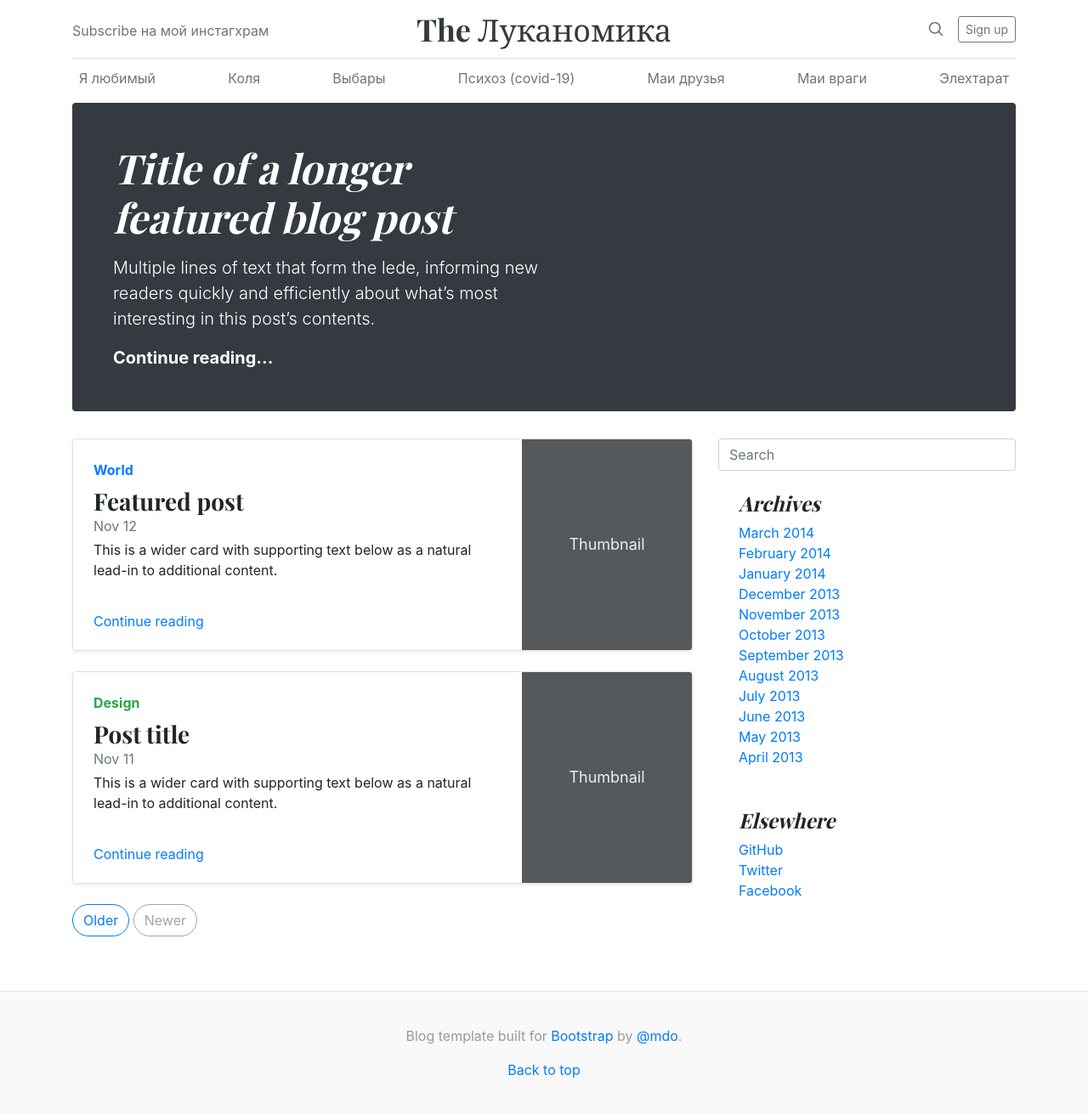
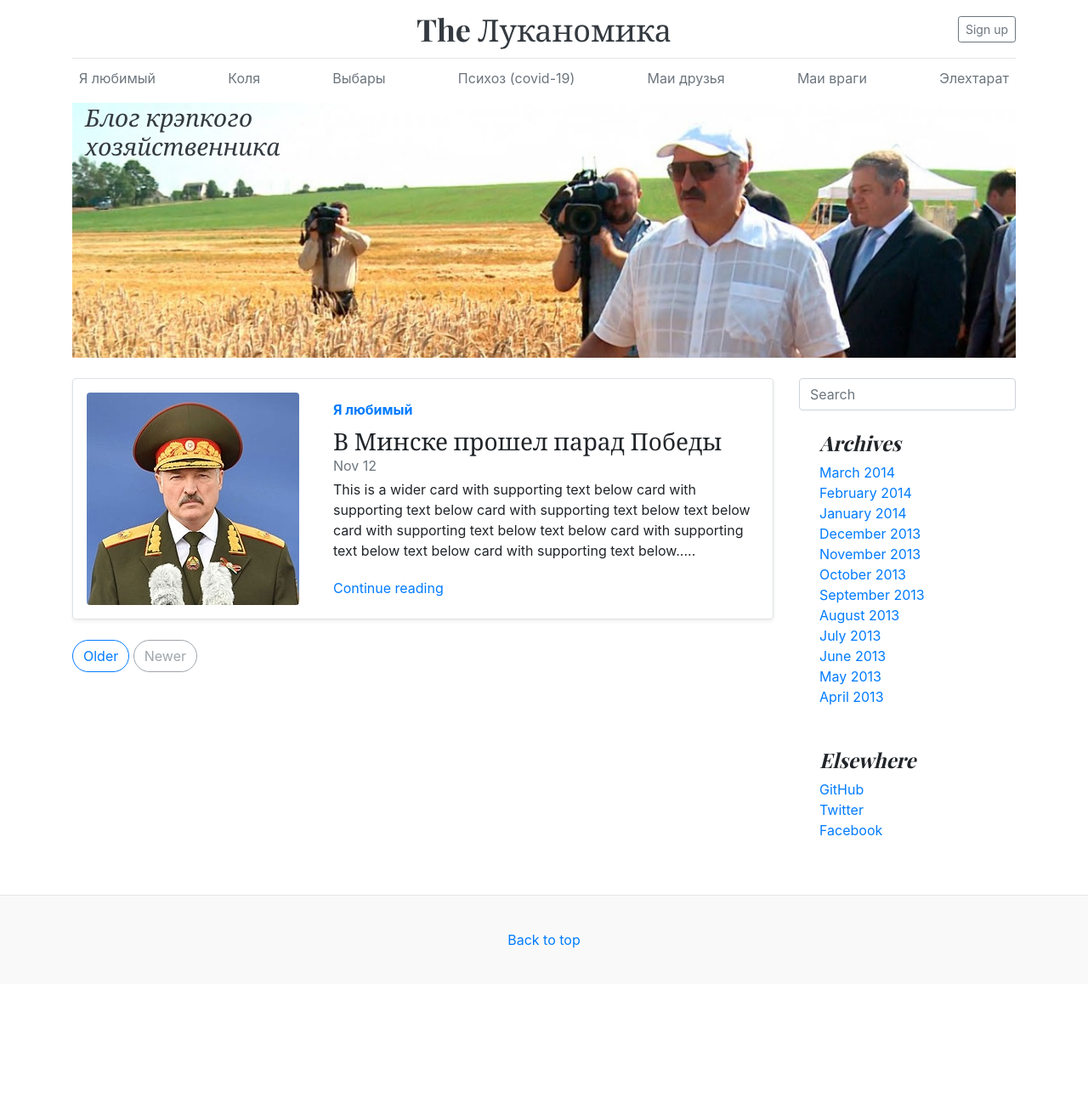
Before and after one commit to pavelhabrusevich/blog, a PHP site: page / in a window 1280 px wide. Shown: the whole page at 85% size. After the commit the page ends 1116 px from the top, so only its background shows below. Run offline with PHP 8.4, Linux system fonts and the light colour scheme.

Commit message:
Home page is edited. Post page is created

```diff
--- /dev/null
+++ b/css/main.css
@@ -0,0 +1,15 @@
+.masthead {
+    width: 100%;
+    min-height: 300px;
+    background-image: url("../img/lukabanner.jpg");
+    background-size: cover;
+    background-position: top;
+    background-repeat: no-repeat;
+    color: #343a40;
+}
+
+.input-group.md-form.form-sm.form-1 input{
+    border: 1px solid #bdbdbd;
+    border-top-right-radius: 0.25rem;
+    border-bottom-right-radius: 0.25rem;
+}
--- a/index.php
+++ b/index.php
@@ -7,29 +7,27 @@
     <meta name="viewport" content="width=device-width, initial-scale=1, shrink-to-fit=no">
     <link rel="stylesheet" href="bootstrap/css/bootstrap.min.css">
     <link rel="stylesheet" href="bootstrap/css/blog.css">
+    <link rel="stylesheet" href="css/main.css">
     <link rel="stylesheet" href="https://fonts.googleapis.com/css?family=Playfair+Display:700,900">
 </head>
 
 <body>
+<div class="container">
 
-<div class="container">
+    <!--шапка-->
     <header class="blog-header py-3">
         <div class="row flex-nowrap justify-content-between align-items-center">
-            <div class="col-4 pt-1">
-                <a class="text-muted" href="https://www.instagram.com/lukoshenko_aleksandr/" target="_blank">Subscribe на мой инстагхрам</a>
-            </div>
-            <div class="col-4 text-center">
+            <div class="col-6 offset-3 text-center">
                 <a class="blog-header-logo text-dark" href="#">The Луканомика</a>
             </div>
-            <div class="col-4 d-flex justify-content-end align-items-center">
-                <a class="text-muted" href="#" aria-label="Search">
-                <svg xmlns="http://www.w3.org/2000/svg" width="20" height="20" fill="none" stroke="currentColor" stroke-linecap="round" stroke-linejoin="round" stroke-width="2" class="mx-3" role="img" viewBox="0 0 24 24" focusable="false"><title>Search</title><circle cx="10.5" cy="10.5" r="7.5"/><path d="M21 21l-5.2-5.2"/></svg>
-                </a>
+            <div class="col-2 offset-1 d-flex justify-content-end align-items-center">
                 <a class="btn btn-sm btn-outline-secondary" href="#">Sign up</a>
             </div>
         </div>
     </header>
+    <!--шапка-->
 
+    <!--категории-->
     <div class="nav-scroller py-1 mb-2">
         <nav class="nav d-flex justify-content-between">
             <a class="p-2 text-muted" href="#">Я любимый</a>
@@ -42,38 +40,28 @@
         </nav>
     </div>
 
-    <div class="jumbotron p-4 p-md-5 text-white rounded bg-dark">
-        <div class="col-md-6 px-0">
-            <h1 class="display-4 font-italic">Title of a longer featured blog post</h1>
-            <p class="lead my-3">Multiple lines of text that form the lede, informing new readers quickly and efficiently about what’s most interesting in this post’s contents.</p>
-            <p class="lead mb-0"><a href="#" class="text-white font-weight-bold">Continue reading...</a></p>
+    <!--банер-->
+    <div class="masthead">
+        <div class="col-md-4 px-20">
+            <h3 class="display-5 font-italic">Блог крэпкого хозяйственника</h3>
         </div>
     </div>
+    <!--банер-->
 
-    <div class="row">
-        <div class="col-md-8">
-            <div class="row no-gutters border rounded overflow-hidden flex-md-row mb-4 shadow-sm h-md-250 position-relative">
+    <div class="row py-4">
+        <!--посты-->
+        <div class="col-md-9">
+            <div class="row no-gutters border rounded overflow-hidden flex-md-row mb-4 shadow-sm h-md-260 position-relative">
+                <div class="col-auto d-none d-lg-block">
+                    <img src="img/i-am-lovely.jpg" class="rounded float-left m-3" alt="i-am-lovely" width="250" height="250">
+                </div>
                 <div class="col p-4 d-flex flex-column position-static">
-                    <strong class="d-inline-block mb-2 text-primary">World</strong>
-                    <h3 class="mb-0">Featured post</h3>
+                    <strong class="d-inline-block mb-2 text-primary">Я любимый</strong>
+                    <h3 class="mb-0">В Минске прошел парад Победы</h3>
                     <div class="mb-1 text-muted">Nov 12</div>
-                    <p class="card-text mb-auto">This is a wider card with supporting text below as a natural lead-in to additional content.</p>
+                    <p class="card-text mb-auto">This is a wider card with supporting text below card with supporting text below card with supporting text below
+                        text below card with supporting text below text below card with supporting text below text below card with supporting text below.....</p>
                     <a href="#" class="stretched-link">Continue reading</a>
-                </div>
-                <div class="col-auto d-none d-lg-block">
-                    <svg class="bd-placeholder-img" width="200" height="250" xmlns="http://www.w3.org/2000/svg" preserveAspectRatio="xMidYMid slice" focusable="false" role="img" aria-label="Placeholder: Thumbnail"><title>Placeholder</title><rect width="100%" height="100%" fill="#55595c"/><text x="50%" y="50%" fill="#eceeef" dy=".3em">Thumbnail</text></svg>
-                </div>
-            </div>
-            <div class="row no-gutters border rounded overflow-hidden flex-md-row mb-4 shadow-sm h-md-250 position-relative">
-                <div class="col p-4 d-flex flex-column position-static">
-                    <strong class="d-inline-block mb-2 text-success">Design</strong>
-                    <h3 class="mb-0">Post title</h3>
-                        <div class="mb-1 text-muted">Nov 11</div>
-                    <p class="mb-auto">This is a wider card with supporting text below as a natural lead-in to additional content.</p>
-                    <a href="#" class="stretched-link">Continue reading</a>
-                </div>
-                <div class="col-auto d-none d-lg-block">
-                    <svg class="bd-placeholder-img" width="200" height="250" xmlns="http://www.w3.org/2000/svg" preserveAspectRatio="xMidYMid slice" focusable="false" role="img" aria-label="Placeholder: Thumbnail"><title>Placeholder</title><rect width="100%" height="100%" fill="#55595c"/><text x="50%" y="50%" fill="#eceeef" dy=".3em">Thumbnail</text></svg>
                 </div>
             </div>
             <nav class="blog-pagination">
@@ -81,9 +69,12 @@
                 <a class="btn btn-outline-secondary disabled" href="#" tabindex="-1" aria-disabled="true">Newer</a>
             </nav>
         </div>
-        <div class="col-md-4 blog-sidebar">
+        <!--посты-->
+
+        <!--sidebar-->
+        <div class="col-md-3 blog-sidebar">
             <aside>
-              <!-- Search form -->
+                <!-- Search form -->
                 <input class="form-control" type="text" placeholder="Search" aria-label="Search">
                 <div class="p-4">
                     <h4 class="font-italic">Archives</h4>
@@ -112,17 +103,14 @@
                 </div>
             </aside>
         </div>
+        <!--sidebar-->
     </div>
 </div>
-
 <footer class="blog-footer">
-    <p>Blog template built for <a href="https://getbootstrap.com/">Bootstrap</a> by <a href="https://twitter.com/mdo">@mdo</a>.</p>
-    <p>
         <a href="#">Back to top</a>
-    </p>
 </footer>
-    <script src="js/jquery-3.5.1.min.js"></script>
-    <script src="js/popper.min.js"></script>
-    <script src="bootstrap/js/bootstrap.min.js"></script>
+<script src="js/jquery-3.5.1.min.js"></script>
+<script src="js/popper.min.js"></script>
+<script src="bootstrap/js/bootstrap.min.js"></script>
 </body>
 </html>
```
Also changed, not shown: index-post.php (added, +132 -0 lines), img/i-am-lovely.jpg (added), img/lukabanner.jpg (added), img/lukaflag.jpg (added).
